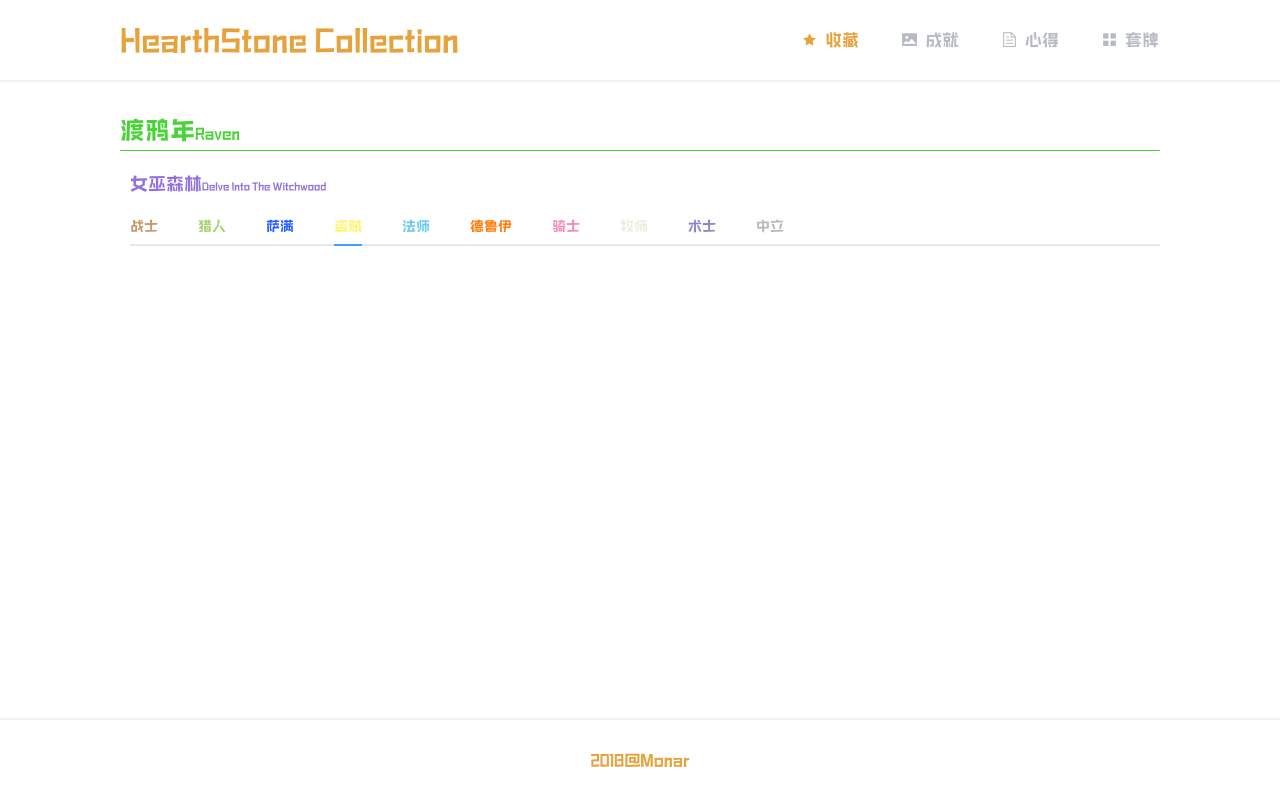
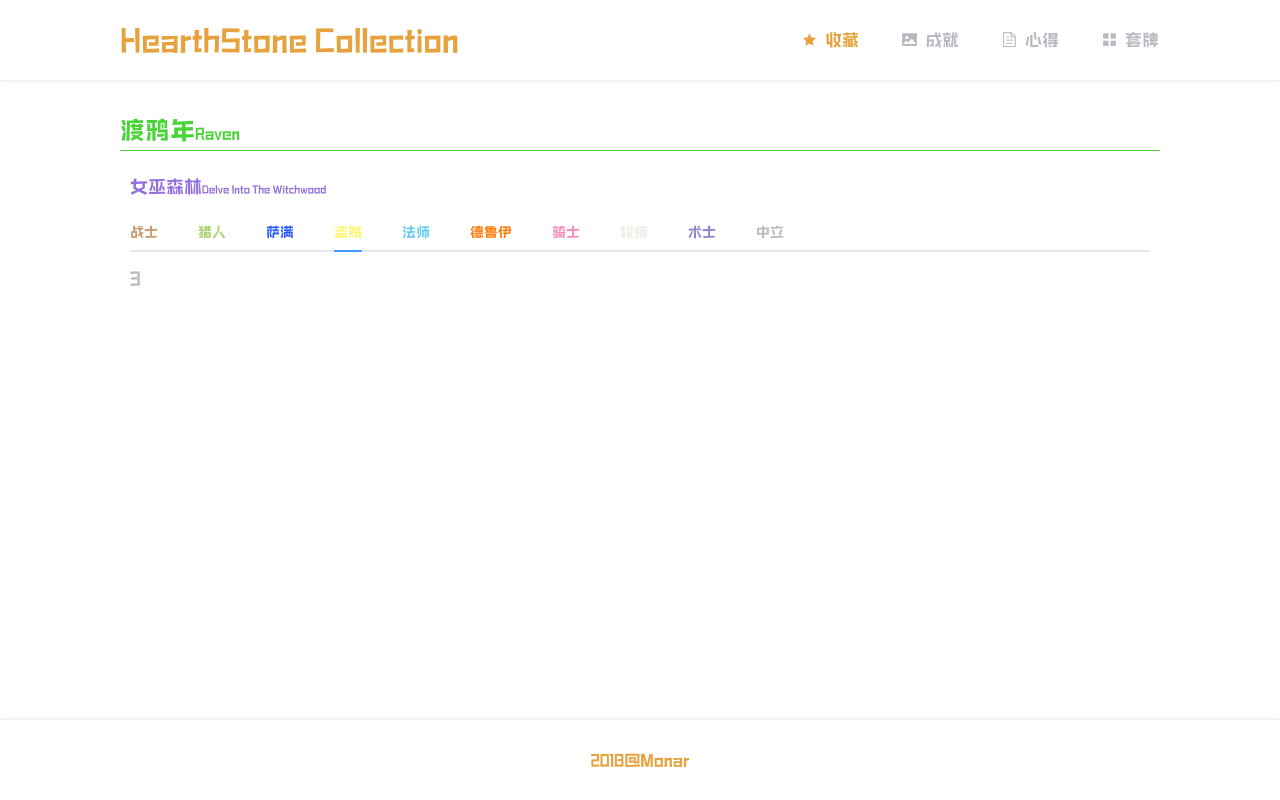
Before and after one commit to PyMonar/hs-collection-fe, a Vue app: page /#/ in a window 1280 px wide. Built offline with nearby package versions, Linux system fonts and the light colour scheme.

Commit message:
change set structrue

```diff
--- a/src/components/Collection.vue
+++ b/src/components/Collection.vue
@@ -8,64 +8,74 @@
         <div class="set-year">
           <span class="cn-year">渡鸦年</span>
           <span class="en-year">Raven</span>
-        </div>
           <div class="set-expansion">
             <span class="cn-expansion">女巫森林</span>
             <span class="en-expansion">Delve Into The Witchwood</span>
-        </div>
             <div class="set-main">
               <el-tabs v-model="activeClass" @tab-click="changeClass">
                 <el-tab-pane name="zs">
                   <span slot="label" class="zs-color">
                     战士
                   </span>
+                  0
                 </el-tab-pane>
                 <el-tab-pane name="lr">
                   <span slot="label" class="lr-color">
                     猎人
                   </span>
+                  1
                 </el-tab-pane>
                 <el-tab-pane name="sm">
                   <span slot="label" class="sm-color">
                     萨满
                   </span>
+                  2
                 </el-tab-pane>
                 <el-tab-pane name="dz">
                   <span slot="label" class="dz-color">
                     盗贼
                   </span>
+                  3
                 </el-tab-pane>
                 <el-tab-pane name="fs">
                   <span slot="label" class="fs-color">
                     法师
                   </span>
+                  4
                 </el-tab-pane>
                 <el-tab-pane name="xd">
                   <span slot="label" class="xd-color">
                     德鲁伊
                   </span>
+                  5
                 </el-tab-pane>
                 <el-tab-pane name="qs">
                   <span slot="label" class="qs-color">
                     骑士
                   </span>
+                  6
                 </el-tab-pane>
                 <el-tab-pane name="ms">
                   <span slot="label" class="ms-color">
                     牧师
                   </span>
+                  7
                 </el-tab-pane>
                 <el-tab-pane name="ss">
                   <span slot="label" class="ss-color">
                     术士
                   </span>
+                  8
                 </el-tab-pane>
                 <el-tab-pane name="zl">
                   <span slot="label" class="zl-color">
                     中立
                   </span>
+                  9
                 </el-tab-pane>
               </el-tabs>
+            </div>
+          </div>
         </div>
       </div>
     </div>
@@ -115,9 +125,9 @@
     .en-year {
       font-size: 15px;
     }
-  }
 
     .set-expansion {
+      margin-top: 10px;
       padding: 10px;
       height: 25px;
       line-height: 25px;
@@ -127,11 +137,12 @@
       .en-expansion {
         font-size: 10px;
       }
-  }
 
       .set-main {
         color: #b7bac0;
-    padding-left: 10px;
+        margin-top: 10px;
+      }
+    }
   }
 }
 
```
Lines whose indentation alone changed are shown as unchanged.
